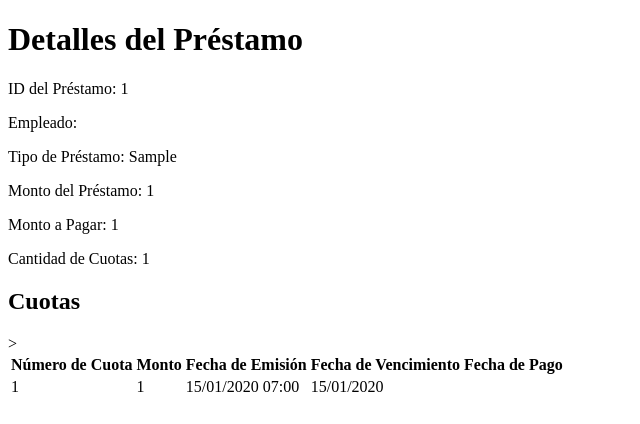
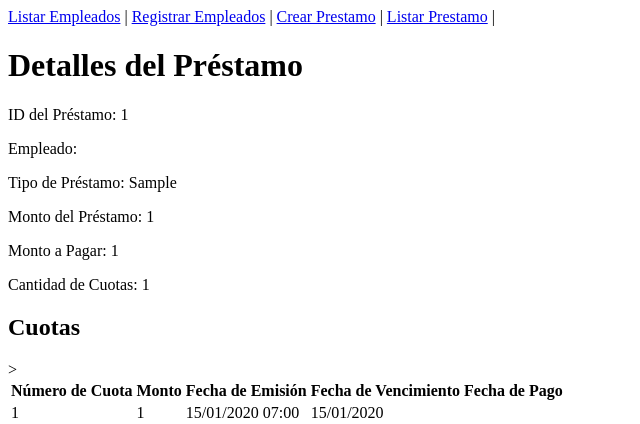
Before and after one commit to CristobalPinha/Sistema-Prestamos-a-Empleados, a Django app: page /detalle_prestamo/1/ in a window 1280 px wide. Shown: the top 424 px of the page, without its empty margins (0-640 px from the left). Run offline with Django 5.2, Linux system fonts and the light colour scheme; tables that the repository leaves empty hold one stand-in row (values such as "Sample post").

Commit message:
Listar empleado con navegación

```diff
--- a/myapp/templates/detalle_prestamo.html
+++ b/myapp/templates/detalle_prestamo.html
@@ -5,6 +5,12 @@
     <title>Detalle del Préstamo</title>
 </head>
 <body>
+    <div>
+        <a href="/">Listar Empleados</a> |
+        <a href="/registrar_empleado/">Registrar Empleados</a> |
+        <a href="/crear_prestamo/">Crear Prestamo</a> |
+        <a href="/listar_prestamo/">Listar Prestamo</a> |
+    </div>
     <h1>Detalles del Préstamo</h1>
 
 <div>
```
Also changed, not shown: 1 other file.
